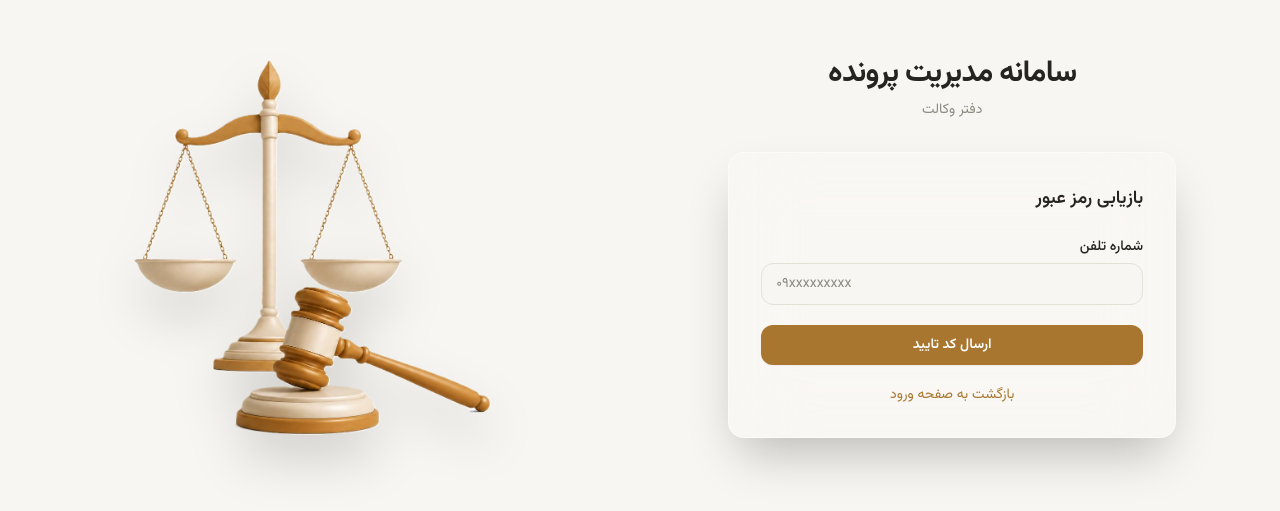
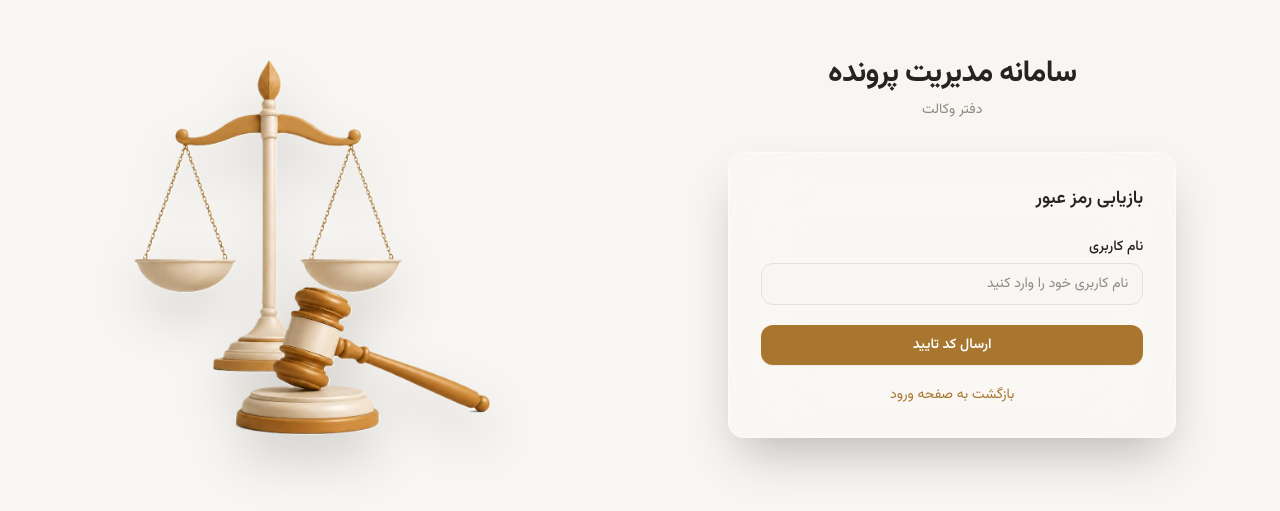
Before and after one commit to MohamadaminJalalian/lawyer-mvp, a Next.js app in the folder frontend/: page /auth/forgot-password in a window 1280 px wide. Shown: the part 153-664 px from the top of the page. Built offline with nearby package versions, Linux system fonts and the light colour scheme; no server answers.

Commit message:
modification for code preformance_2

```diff
--- a/frontend/src/features/auth/api/auth.api.ts
+++ b/frontend/src/features/auth/api/auth.api.ts
@@ -28,6 +28,8 @@ export function fetchCurrentUser(): Promise<AuthUser> {
 export function forgotPasswordRequest(
   payload: ForgotPasswordPayload,
 ): Promise<{ message: string }> {
+  // payload.username is used to look up the account; the backend sends the OTP
+  // to the phone number already on file for that account.
   return new Promise((resolve) => {
     setTimeout(() => {
       resolve({ message: "کد تایید با موفقیت ارسال شد." });
--- a/frontend/src/features/auth/components/ForgotPasswordForm.tsx
+++ b/frontend/src/features/auth/components/ForgotPasswordForm.tsx
@@ -8,11 +8,11 @@ import { forgotPasswordRequest } from "../api/auth.api";
 type FormStatus = "idle" | "submitting" | "error";
 
 interface FieldErrors {
-  phone?: string;
+  username?: string;
 }
 
 export function ForgotPasswordForm() {
-  const [phone, setPhone] = useState("");
+  const [username, setUsername] = useState("");
   const [fieldErrors, setFieldErrors] = useState<FieldErrors>({});
   const [formStatus, setFormStatus] = useState<FormStatus>("idle");
   const [formMessage, setFormMessage] = useState<string | null>(null);
@@ -20,10 +20,11 @@ export function ForgotPasswordForm() {
 
   function validate(): boolean {
     const errors: FieldErrors = {};
-    if (!phone) {
-      errors.phone = "شماره تلفن را وارد کنید.";
-    } else if (!/^09\d{9}$/.test(phone)) {
-      errors.phone = "شماره تلفن باید با ۰۹ شروع شود و ۱۱ رقم باشد.";
+    const trimmedUsername = username.trim();
+    if (!trimmedUsername) {
+      errors.username = "نام کاربری را وارد کنید.";
+    } else if (trimmedUsername.length < 3) {
+      errors.username = "نام کاربری باید حداقل ۳ کاراکتر باشد.";
     }
     setFieldErrors(errors);
     return Object.keys(errors).length === 0;
@@ -36,8 +37,8 @@ export function ForgotPasswordForm() {
 
     setFormStatus("submitting");
     try {
-      await forgotPasswordRequest({ phone });
-      router.push(`/auth/verify-otp?phone=${encodeURIComponent(phone)}`);
+      await forgotPasswordRequest({ username: username.trim() });
+      router.push(`/auth/verify-otp?username=${encodeURIComponent(username.trim())}`);
     } catch {
       setFormStatus("error");
       setFormMessage("ارسال کد با خطا مواجه شد. لطفاً دوباره تلاش کنید.");
@@ -52,27 +53,26 @@ export function ForgotPasswordForm() {
     <form onSubmit={handleSubmit} noValidate dir="rtl" className="space-y-5">
       <div>
         <label
-          htmlFor="phone"
+          htmlFor="username"
           className="mb-1.5 block text-sm font-medium text-card-foreground"
         >
-          شماره تلفن
+          نام کاربری
         </label>
         <input
-          id="phone"
-          name="phone"
-          type="tel"
-          value={phone}
-          onChange={(e) => setPhone(e.target.value)}
+          id="username"
+          name="username"
+          type="text"
+          value={username}
+          onChange={(e) => setUsername(e.target.value)}
           disabled={isSubmitting}
-          autoComplete="tel"
-          aria-invalid={Boolean(fieldErrors.phone)}
-          placeholder="۰۹xxxxxxxxx"
+          autoComplete="username"
+          aria-invalid={Boolean(fieldErrors.username)}
+          placeholder="نام کاربری خود را وارد کنید"
           className="block w-full rounded-lg border border-border bg-background px-3.5 py-2.5 text-sm text-foreground placeholder:text-muted-foreground transition-colors hover:border-muted-foreground/30 focus:border-primary focus:ring-2 focus:ring-primary/20 disabled:cursor-not-allowed disabled:opacity-50"
-          maxLength={11}
         />
-        {fieldErrors.phone && (
+        {fieldErrors.username && (
           <p role="alert" className="mt-1.5 text-xs text-destructive">
-            {fieldErrors.phone}
+            {fieldErrors.username}
           </p>
         )}
       </div>
--- a/frontend/src/features/auth/components/OtpForm.tsx
+++ b/frontend/src/features/auth/components/OtpForm.tsx
@@ -9,7 +9,7 @@ type FormStatus = "idle" | "submitting" | "error";
 
 export function OtpForm() {
   const searchParams = useSearchParams();
-  const phone = searchParams.get("phone") ?? "";
+  const username = searchParams.get("username") ?? "";
   const router = useRouter();
 
   const [digits, setDigits] = useState<string[]>(["", "", "", "", "", ""]);
@@ -88,7 +88,7 @@ export function OtpForm() {
 
     setFormStatus("submitting");
     try {
-      await verifyOtpRequest({ phone, code });
+      await verifyOtpRequest({ username, code });
       router.push(`/auth/reset-password?token=${encodeURIComponent("mock-reset-token")}`);
     } catch (err) {
       setFormStatus("error");
@@ -103,13 +103,13 @@ export function OtpForm() {
   }
 
   const isSubmitting = formStatus === "submitting";
-  const formattedPhone = phone.replace(/(\d{4})$/, "xxxx$1");
 
   return (
     <form onSubmit={handleSubmit} noValidate dir="rtl" className="space-y-5">
       <p className="text-sm text-muted-foreground text-center">
-        کد ارسال شده به شماره <span className="font-medium text-foreground">{formattedPhone}</span> را
-        وارد کنید
+        کد تایید به شماره تلفن ثبت‌شده در حساب کاربری شما ارسال شده است. لطفاً آن را وارد کنید.
+        {/* TODO (future enhancement): If the backend eventually returns a masked phone
+            number in the forgotPasswordRequest response, it could be displayed here. */}
       </p>
 
       <div className="flex justify-center gap-2" dir="ltr">
--- a/frontend/src/features/auth/types/auth.types.ts
+++ b/frontend/src/features/auth/types/auth.types.ts
@@ -19,11 +19,11 @@ export interface LoginResponse {
 }
 
 export interface ForgotPasswordPayload {
-  phone: string;
+  username: string;
 }
 
 export interface VerifyOtpPayload {
-  phone: string;
+  username: string;
   code: string;
 }
 
--- a/frontend/src/lib/api/clients-categories.api.ts
+++ b/frontend/src/lib/api/clients-categories.api.ts
@@ -3,11 +3,11 @@
 // ==========================================================
 
 import { apiClient } from "../api-client";
-import type { ClientSummary, CategorySummary } from "../../mocks/cases.types";
+import type { ClientSummary, CategorySummary, PaginatedResponse } from "../../mocks/cases.types";
 
-export function searchClients(query: string): Promise<ClientSummary[]> {
-  const queryString = query ? `?q=${encodeURIComponent(query)}` : "";
-  return apiClient<ClientSummary[]>(`/clients${queryString}`);
+export function searchClients(query: string): Promise<PaginatedResponse<ClientSummary>> {
+  const queryString = query ? `?search=${encodeURIComponent(query)}` : "";
+  return apiClient<PaginatedResponse<ClientSummary>>(`/clients${queryString}`);
 }
 
 export function getClientById(id: string): Promise<ClientSummary> {
```
Also changed, not shown: frontend/src/components/notices/NoticeFormModal.tsx (+10 -1 lines).
